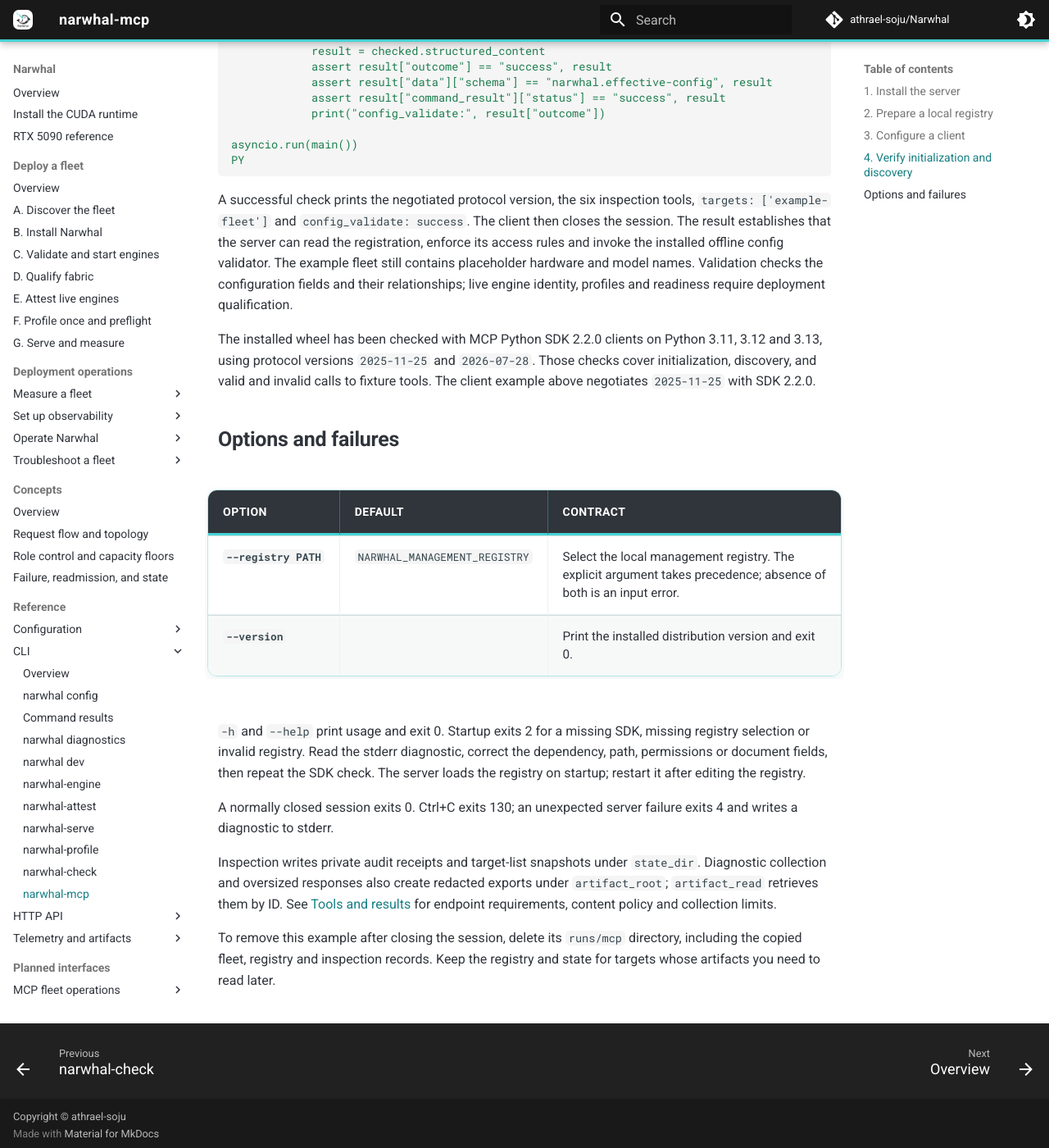
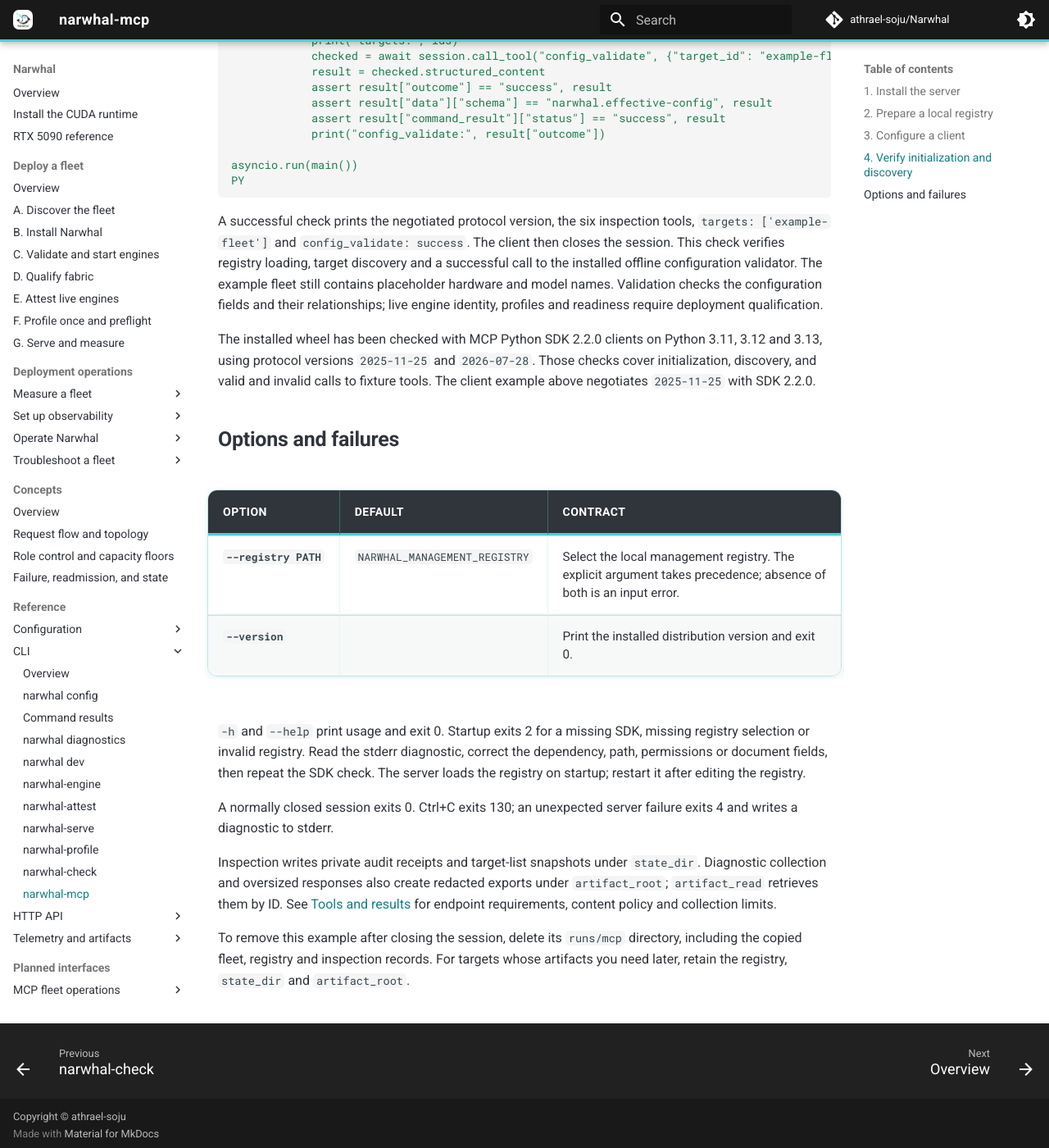
Before and after one commit to athrael-soju/Narwhal, an MkDocs documentation site: the page built from docs/cli/MCP.md, in a window 1280 px wide and 1400 px high, scrolled down 3167 px. Shown: the whole window at 82% size. Built offline with MkDocs 1.6.1 and Material for MkDocs 9.7.7, drawn with Linux system fonts in a browser that asks for light colours; comment, search, counter and statistics services are not loaded; some of the changed text lies outside the part shown.

Commit message:
docs: correct MCP inspection guarantees and limits

```diff
--- a/docs/cli/MCP.md
+++ b/docs/cli/MCP.md
@@ -164,11 +166,11 @@
 
 A successful check prints the negotiated protocol version, the six inspection
 tools, `targets: ['example-fleet']` and `config_validate: success`. The client then
-closes the session. The result establishes that the server can read the
-registration, enforce its access rules and invoke the installed offline config
-validator. The example fleet still contains placeholder hardware and model
-names. Validation checks the configuration fields and their relationships;
-live engine identity, profiles and readiness require deployment qualification.
+closes the session. This check verifies registry loading, target discovery and
+a successful call to the installed offline configuration validator. The example
+fleet still contains placeholder hardware and model names. Validation checks
+the configuration fields and their relationships; live engine identity,
+profiles and readiness require deployment qualification.
 
 The installed wheel has been checked with MCP Python SDK 2.2.0 clients on Python
 3.11, 3.12 and 3.13, using protocol versions `2025-11-25` and `2026-07-28`.
@@ -198,5 +200,6 @@
 and collection limits.
 
 To remove this example after closing the session, delete its `runs/mcp`
-directory, including the copied fleet, registry and inspection records. Keep
-the registry and state for targets whose artifacts you need to read later.
+directory, including the copied fleet, registry and inspection records. For
+targets whose artifacts you need later, retain the registry, `state_dir` and
+`artifact_root`.
```
Also changed, not shown: other parts of docs/cli/MCP.md (+4 -2 lines), CONTRIBUTING.md (+1 -1 lines), docs/Diagnostic-Bundles.md (+3 -1 lines), docs/mcp/Registration.md (+8 -3 lines), docs/mcp/Tools.md (+10 -6 lines), docs/telemetry/05-Compatibility.md (+2 -2 lines).
